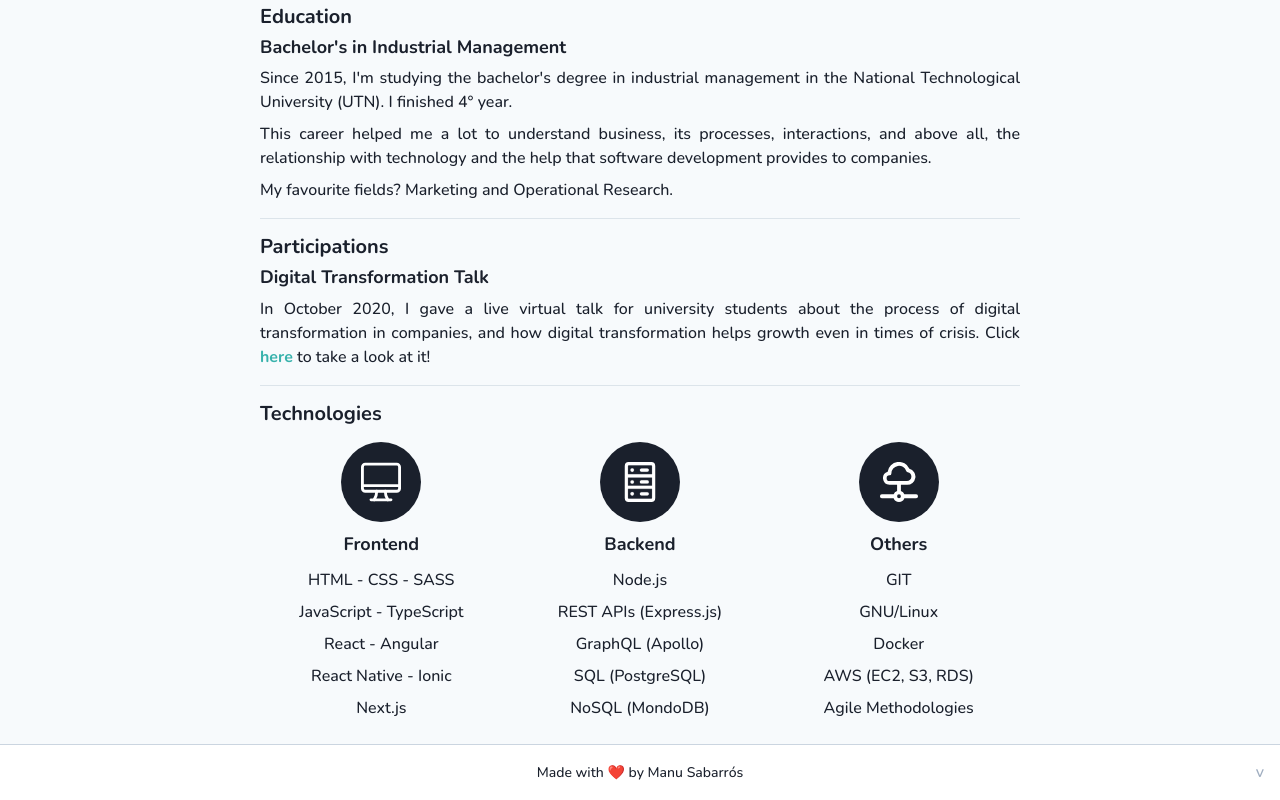
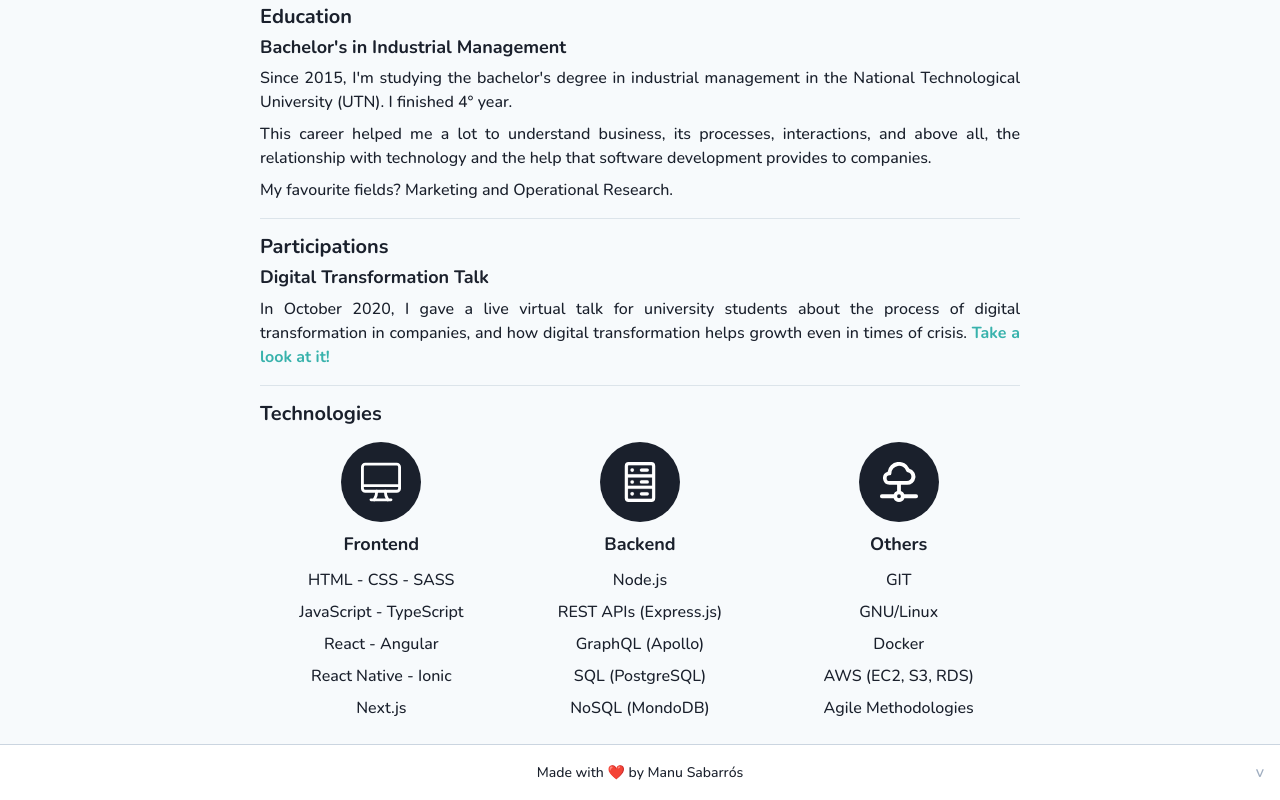
Before and after one commit to manusabarros/portfolio, a Next.js app: page / in a window 1280 px wide. Shown: the part 1183-1983 px from the top of the page. Built offline with nearby package versions, Linux system fonts and the light colour scheme.

Commit message:
improve performance

```diff
--- a/src/pages/_document.tsx
+++ b/src/pages/_document.tsx
@@ -1,6 +1,13 @@
 import { theme } from "@/lib/utils";
 import { ColorModeScript } from "@chakra-ui/react";
-import Document, { Html, Head, Main, NextScript, DocumentContext, DocumentInitialProps } from "next/document";
+import Document, {
+  Html,
+  Head,
+  Main,
+  NextScript,
+  DocumentContext,
+  DocumentInitialProps,
+} from "next/document";
 
 class MyDocument extends Document {
   static async getInitialProps(ctx: DocumentContext): Promise<DocumentInitialProps> {
@@ -10,17 +17,23 @@ class MyDocument extends Document {
 
   render() {
     return (
-      <Html>
+      <Html lang="en">
         <Head>
           <meta name="author" content="Manuel Sabarrós" />
 
           <meta name="twitter:card" content="summary" />
-          <meta name="twitter:image" content="https://manusabarros.com/assets/profile-picture-192x192.png" />
+          <meta
+            name="twitter:image"
+            content="https://manusabarros.com/assets/profile-picture-192x192.png"
+          />
           <meta name="twitter:creator" content="@manusabarros" />
 
           <meta property="og:type" content="website" />
           <meta property="og:site_name" content="Manu Sabarrós" />
-          <meta property="og:image" content="https://manusabarros.com/assets/profile-picture-192x192.png" />
+          <meta
+            property="og:image"
+            content="https://manusabarros.com/assets/profile-picture-192x192.png"
+          />
 
           <script async src="https://www.googletagmanager.com/gtag/js?id=G-8JJ1MR3NXV"></script>
           <script
--- a/src/pages/index.tsx
+++ b/src/pages/index.tsx
@@ -15,6 +15,8 @@ import {
   VStack,
 } from "@chakra-ui/react";
 import Image from "@/components/Image";
+import Header from "@/components/Header";
+import Footer from "@/components/Footer";
 import Experience from "@/components/Experience";
 import Technology from "@/components/Technology";
 import Head from "next/head";
@@ -22,8 +24,6 @@ import { Swiper, SwiperSlide } from "swiper/react";
 import { Pagination } from "swiper";
 import "swiper/css";
 import "swiper/css/pagination";
-import Footer from "@/components/Footer";
-import Header from "@/components/Header";
 
 const HomePage = () => {
   const { colorMode } = useColorMode();
@@ -301,7 +301,7 @@ const HomePage = () => {
             <Text align="justify">
               In October 2020, I gave a live virtual talk for university students about the process
               of digital transformation in companies, and how digital transformation helps growth
-              even in times of crisis. Click{" "}
+              even in times of crisis.{" "}
               <Link
                 fontWeight={700}
                 color="teal.400"
@@ -309,9 +309,8 @@ const HomePage = () => {
                 href="https://www.youtube.com/watch?v=7fnpmdUoJb0"
                 target="_blank"
               >
-                here
-              </Link>{" "}
-              to take a look at it!
+                Take a look at it!
+              </Link>
             </Text>
             <VisuallyHidden
               mt="0 !important"
```
Also changed, not shown: 1 other file (tests, documents, lock files or other folders).
